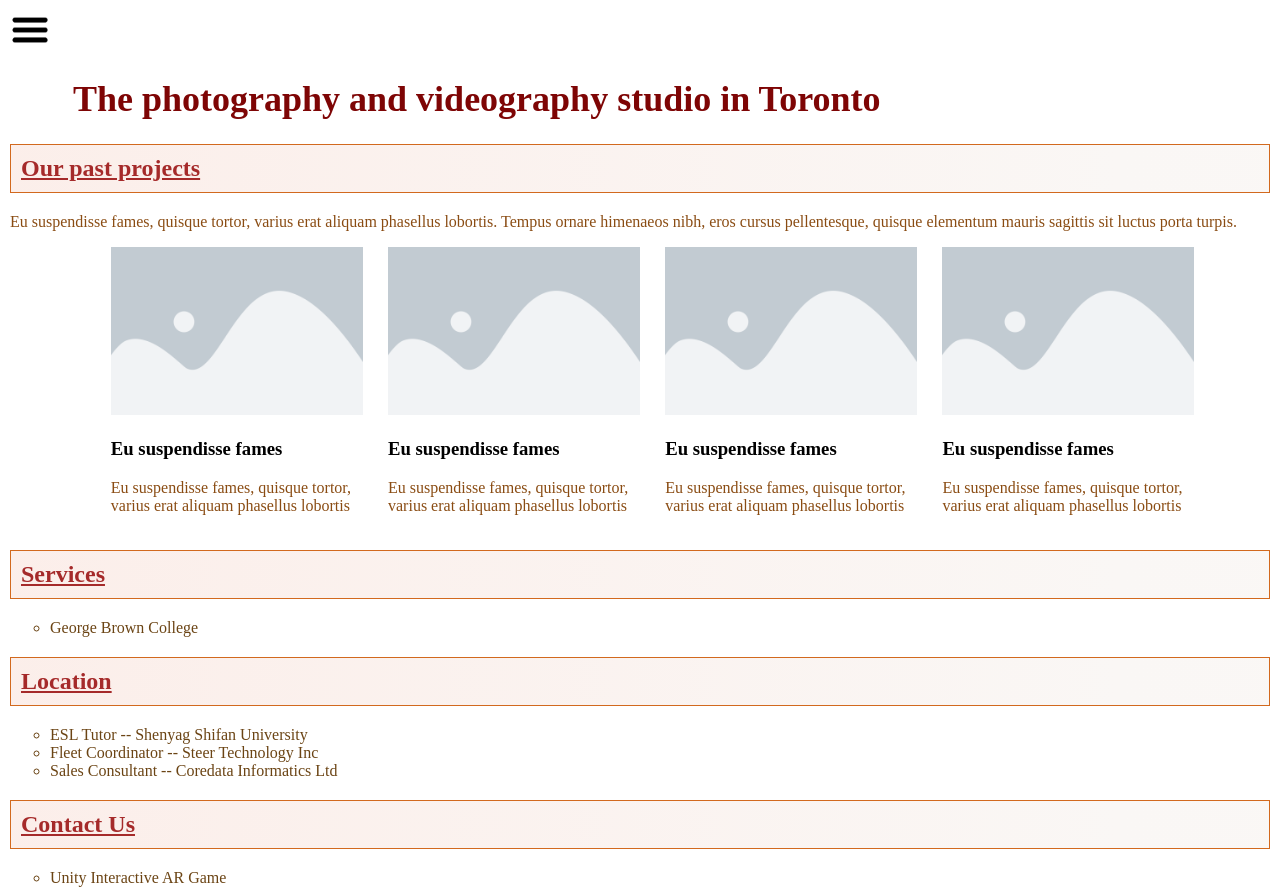
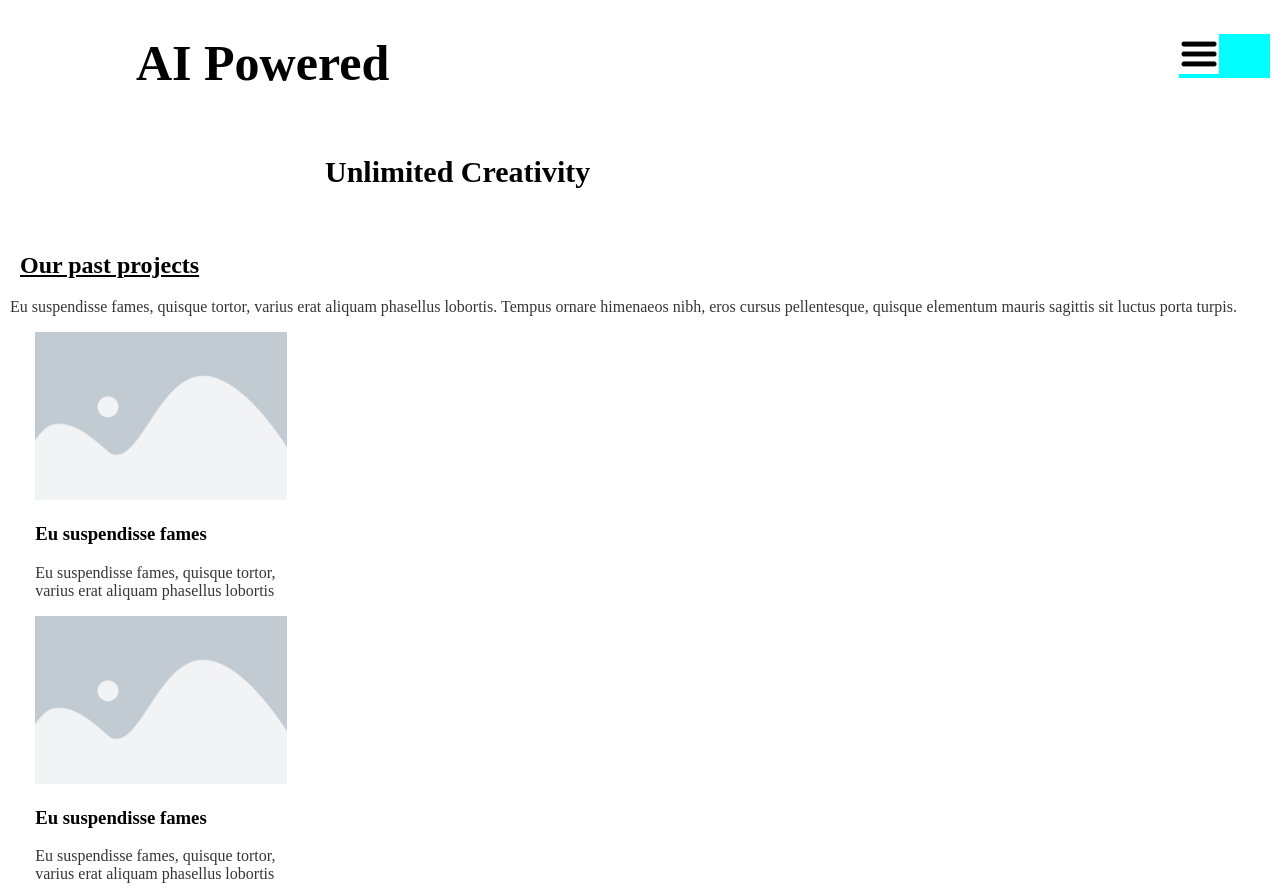
Before and after one commit to iiii0o0o/Xsphere_Studio, a website: page index.html in a window 1280 px wide. Shown: the top 890 px of the page. Drawn offline with Linux system fonts and the light colour scheme; some packages are replaced by stand-ins of ours.

Commit message:
css correction

```diff
--- a/index.html
+++ b/index.html
@@ -19,28 +19,30 @@
             <a class="navigation" href="#Contact Us">Contact Us</a>
         </nav>
     </header>
-    <h1>The photography and videography studio in Toronto</h1>
-    <section id="Our Work">
+    <main>
+        <h1 class="title title--first">AI Powered<br></h1>
+        <h1 class="title title--second">Unlimited Creativity</h1>
+        <section id="projects">
             <h2>Our past projects</h2>
             <p>Eu suspendisse fames, quisque tortor, varius erat aliquam phasellus lobortis. Tempus ornare himenaeos nibh, eros cursus pellentesque, quisque elementum mauris sagittis sit luctus porta turpis.</p>
-        <div class="demo">
+            <div class="projects__demo">
                 <article>
-                <img src="/img/placeholder.webp">
+                    <img class="projects__demo__image" src="/img/placeholder.webp">
                     <h3>Eu suspendisse fames</h3>
                     <p>Eu suspendisse fames, quisque tortor, varius erat aliquam phasellus lobortis</p>
                 </article>
                 <article>
-                <img src="/img/placeholder.webp">
+                    <img class="projects__demo__image" src="/img/placeholder.webp">
                     <h3>Eu suspendisse fames</h3>
                     <p>Eu suspendisse fames, quisque tortor, varius erat aliquam phasellus lobortis</p>
                 </article>
                 <article>
-                <img src="/img/placeholder.webp">
+                    <img class="projects__demo__image" src="/img/placeholder.webp">
                     <h3>Eu suspendisse fames</h3>
                     <p>Eu suspendisse fames, quisque tortor, varius erat aliquam phasellus lobortis</p>
                 </article>
                 <article>
-                <img src="/img/placeholder.webp">
+                    <img class="projects__demo__image" src="/img/placeholder.webp">
                     <h3>Eu suspendisse fames</h3>
                     <p>Eu suspendisse fames, quisque tortor, varius erat aliquam phasellus lobortis</p>
                 </article>
@@ -75,7 +77,10 @@
                 <gmp-advanced-marker position="40.12150192260742,-100.45039367675781" title="My location"></gmp-advanced-marker>
               </gmp-map> -->
         </section>
-
+    </main>
+    <footer>
+        <p>2024 Xspehere Studio</p>
+    </footer>
 </body>
 <script src="srcipt.js"></script>
 </html>
--- a/style.css
+++ b/style.css
@@ -4,22 +4,38 @@ body{
     padding: 0;
 }
 
-h1{
-    color: rgb(126, 5, 5);
-    font-size: 36px;
+header{
+    font-style:italic;
+    float: right;
+    background-color: aqua;
+}
+
+footer{
+    display: flex;
+    justify-content: center;
+}
+
+.title{
+    font-size: 50px;
     text-align: left;
-    margin-left: 5%;
+    margin-left: 10%;
+    margin-bottom: 5%;
+}
+
+.title--second{
+    margin-top: 0;
+    margin-left: 25%;
+    font-size: 30px;
 }
 
 h2{
-    color: brown;
+    color: rgb(0, 0, 0);
     /* background-color: rgba(245, 187, 187, 0.432); */
     /* background: linear-gradient(to right, rgb(255, 216, 216), rgb(250, 248, 247)); */
-    padding: 10px;
+    margin-left: 10px;
+    margin-top: 50px;
     text-decoration: underline;
-    border: 1px solid chocolate;
     transition: 0.4s;
-    background: linear-gradient(270deg, #ffffff, #faf7f5, #ffd9cf);
     background-size: 600% 600%;
     animation: gradientAnimation 3s ease infinite;
 }
@@ -30,7 +46,7 @@ h2:hover{
 
 
 p{
-    color: rgb(138, 76, 19);
+    color: rgb(54, 54, 54);
 }
 
 ul{
@@ -38,21 +54,7 @@ ul{
     list-style: circle;
 }
 
-
-/* Define the keyframe animation */
-@keyframes gradientAnimation {
-    0% {
-        background-position: 0% 50%;
-    }
-    50% {
-        background-position: 100% 50%;
-    }
-    100% {
-        background-position: 0% 50%;
-    }
-}
-
-.demo{
+.projects{
 
     display: flex;
     justify-content: center;
@@ -60,7 +62,7 @@ ul{
 
 }
 
-.demo article{
+.projects article{
 
     width: 40%;
     margin-left: 2%;
@@ -68,12 +70,13 @@ ul{
 
 }
 
-img{
+.projects__demo__image{
+
     width: 100%;
 }
 
 @media screen and (width > 1024px) {
-    .demo article{
+    .projects__demo article{
         width: 20%;
         margin-left: 2%;
     }
@@ -89,12 +92,9 @@ nav{
     transition: 0.3s;
     font-size: 20px;
     display: grid;
-    /* grid-template-columns: repeat(auto-fit, minmax(300px, 1fr)); */
     gap: 5px;
 
 }
-
-
 
 .breakdown + nav{
     height: 127px;
```
Lines whose indentation alone changed are shown as unchanged.
